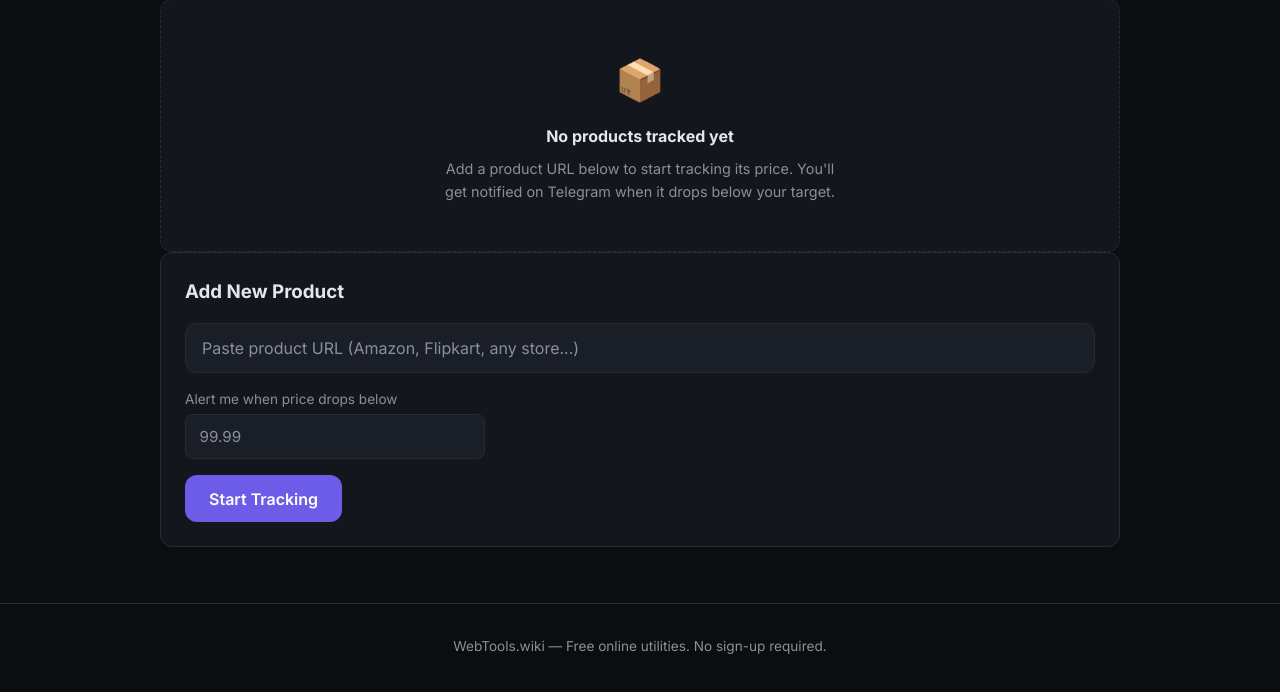
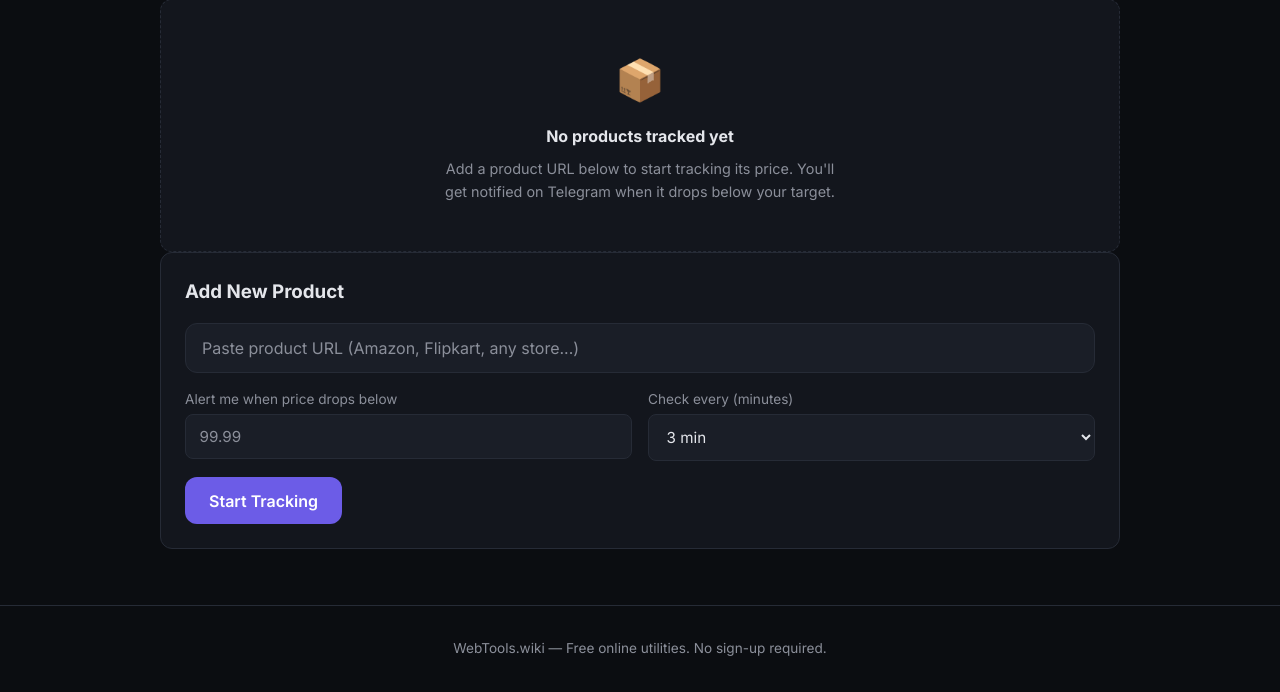
Before and after one commit to ShwetankDhyani/web-tools, a Flask app: page /price-tracker in a window 1280 px wide. Shown: the part 324-1016 px from the top of the page. Before the commit the page ends 978 px from the top, so only its background shows below. Run offline with Flask 3, Linux system fonts and the light colour scheme; the visitor is signed in with stand-in values (Sample User, id 1); data comes from the database, SQL or seed files in the repository; data that the repository does not hold is empty; some libraries are stand-ins or nearby versions.

Commit message:
Add check intervals, themed error pages, and admin badge on remote branch.
Per-product tracking frequency (2–60 min) with cron due filtering; friendly 404/500 pages; visible Admin badge and dashboard link for Telegram admins.

Co-authored-by: Cursor <cursoragent@cursor.com>

```diff
--- a/app.py
+++ b/app.py
@@ -92,6 +92,7 @@ def _init_db():
         ("tracked_products", "username", "TEXT NOT NULL DEFAULT ''"),
         ("tracked_products", "error_count", "INTEGER DEFAULT 0"),
         ("tracked_products", "last_error", "TEXT DEFAULT ''"),
+        ("tracked_products", "check_interval", "INTEGER NOT NULL DEFAULT 3"),
     ]
     for table, column, col_type in migrations:
         try:
@@ -116,6 +117,14 @@ ADMIN_USERNAME = os.environ.get("ADMIN_USERNAME", "").lower().strip()
 def _get_current_user() -> str | None:
     """Return the logged-in Telegram username from session, or None."""
     return session.get("telegram_user")
+
+
+def _clamp_check_interval(minutes) -> int:
+    try:
+        val = int(minutes)
+    except (TypeError, ValueError):
+        val = 3
+    return max(2, min(60, val))
 
 
 def _is_admin() -> bool:
@@ -200,8 +209,34 @@ def price_tracker_page():
 @login_required
 def price_tracker_admin_page():
     if not _is_admin():
-        return redirect(url_for("price_tracker_page"))
+        return render_template(
+            "404.html",
+            error_code=403,
+            error_msg="Admin access required.",
+        ), 403
     return render_template("price_tracker_admin.html")
+
+
+@app.errorhandler(404)
+def not_found(e):
+    if request.path.startswith("/api/"):
+        return jsonify({"error": "Not found"}), 404
+    return render_template(
+        "404.html",
+        error_code=404,
+        error_msg="We couldn't find that page. It may have moved or the link might be wrong.",
+    ), 404
+
+
+@app.errorhandler(500)
+def server_error(e):
+    if request.path.startswith("/api/"):
+        return jsonify({"error": "Internal server error"}), 500
+    return render_template(
+        "404.html",
+        error_code=500,
+        error_msg="Something went wrong on our end. Please try again in a moment.",
+    ), 500
 
 
 @app.route("/price-tracker/login")
@@ -941,6 +976,7 @@ def price_track():
         return jsonify({"error": "A valid target price is required"}), 400
 
     target_price = float(target_price)
+    check_interval = _clamp_check_interval(data.get("check_interval", 3))
 
     # Scrape current price
     name, current_price = _scrape_price(url)
@@ -955,9 +991,13 @@ def price_track():
     conn = _get_db()
     conn.execute(
         """INSERT INTO tracked_products
-           (id, url, name, current_price, target_price, currency, username, last_checked, created_at, price_history)
-           VALUES (?, ?, ?, ?, ?, ?, ?, ?, ?, ?)""",
-        (product_id, url, name, current_price, target_price, currency, user, now, now, json.dumps(history)),
+           (id, url, name, current_price, target_price, currency, username,
+            last_checked, created_at, price_history, check_interval)
+           VALUES (?, ?, ?, ?, ?, ?, ?, ?, ?, ?, ?)""",
+        (
+            product_id, url, name, current_price, target_price, currency, user,
+            now, now, json.dumps(history), check_interval,
+        ),
     )
     conn.commit()
     conn.close()
@@ -981,9 +1021,42 @@ def price_track():
         "current_price": current_price,
         "target_price": target_price,
         "currency": currency,
+        "check_interval": check_interval,
         "message": "Product is now being tracked!",
         "already_below": current_price is not None and current_price <= target_price,
     })
+
+
+@app.route("/api/price/update/<product_id>", methods=["PATCH"])
+@api_login_required
+def price_update(product_id: str):
+    """Update check interval for a tracked product."""
+    user = _get_current_user()
+    conn = _get_db()
+    product = conn.execute(
+        "SELECT * FROM tracked_products WHERE id = ?", (product_id,)
+    ).fetchone()
+    if not product:
+        conn.close()
+        return jsonify({"error": "Product not found"}), 404
+    product = dict(product)
+    if not _is_admin() and product["username"] != user:
+        conn.close()
+        return jsonify({"error": "Not allowed"}), 403
+
+    data = request.get_json(force=True)
+    if "check_interval" not in data:
+        conn.close()
+        return jsonify({"error": "Nothing to update"}), 400
+
+    interval = _clamp_check_interval(data["check_interval"])
+    conn.execute(
+        "UPDATE tracked_products SET check_interval = ? WHERE id = ?",
+        (interval, product_id),
+    )
+    conn.commit()
+    conn.close()
+    return jsonify({"ok": True, "check_interval": interval})
 
 
 @app.route("/api/price/products")
--- a/static/css/style.css
+++ b/static/css/style.css
@@ -1027,6 +1027,56 @@ img { max-width: 100%; height: auto; }
 }
 .admin-link a:hover { text-decoration: underline; }
 
+.error-page {
+  text-align: center;
+  padding: 4rem 1rem;
+  max-width: 520px;
+  margin: 0 auto;
+}
+.error-code {
+  font-size: 5rem;
+  font-weight: 800;
+  background: linear-gradient(135deg, var(--primary), var(--accent));
+  -webkit-background-clip: text;
+  -webkit-text-fill-color: transparent;
+  background-clip: text;
+  line-height: 1;
+  margin-bottom: 0.5rem;
+}
+.error-page h1 { font-size: 1.75rem; margin-bottom: 0.75rem; }
+.error-msg { color: var(--text-muted); margin-bottom: 2rem; line-height: 1.6; }
+.error-actions {
+  display: flex;
+  gap: 1rem;
+  justify-content: center;
+  flex-wrap: wrap;
+}
+
+.form-field select,
+.interval-edit select {
+  width: 100%;
+  padding: 0.75rem 0.85rem;
+  border: 1px solid var(--border);
+  border-radius: 8px;
+  background: var(--surface-2);
+  color: var(--text);
+  font-size: 0.95rem;
+  font-family: var(--font);
+  outline: none;
+  cursor: pointer;
+}
+.interval-edit {
+  display: flex;
+  align-items: center;
+  gap: 0.5rem;
+  margin-top: 0.5rem;
+  font-size: 0.8rem;
+}
+.interval-edit label { color: var(--text-muted); }
+.interval-edit select { width: auto; min-width: 100px; padding: 0.35rem 0.5rem; font-size: 0.8rem; }
+.product-meta .meta-sep { opacity: 0.5; }
+.user-info .badge-admin { margin-left: 0.5rem; vertical-align: middle; }
+
 /* ---- Login Page ---- */
 .login-page {
   max-width: 440px;
--- a/static/js/price_tracker.js
+++ b/static/js/price_tracker.js
@@ -13,7 +13,8 @@ function loadUserInfo() {
       }
       document.getElementById("currentUser").textContent = data.username;
       if (data.is_admin) {
-        document.getElementById("adminLink").style.display = "";
+        document.getElementById("adminBadge").classList.remove("hidden");
+        document.getElementById("adminLink").classList.remove("hidden");
       }
     });
 }
@@ -56,6 +57,7 @@ function testNotification() {
 function trackProduct() {
   const url = document.getElementById("productUrl").value.trim();
   const targetPrice = document.getElementById("targetPrice").value;
+  const checkInterval = parseInt(document.getElementById("checkInterval").value, 10);
 
   if (!url || !targetPrice) {
     showError("Please fill in both fields.");
@@ -76,6 +78,7 @@ function trackProduct() {
     body: JSON.stringify({
       url: url,
       target_price: parseFloat(targetPrice),
+      check_interval: checkInterval,
     }),
   })
     .then((r) => r.json().then((data) => ({ ok: r.ok, data })))
@@ -90,7 +93,7 @@ function trackProduct() {
 
       status.classList.remove("hidden");
       const cur = data.currency || "$";
-      let msg = `<strong>${data.name || "Product"}</strong> is now being tracked.`;
+      let msg = `<strong>${data.name || "Product"}</strong> is now being tracked every ${data.check_interval || 3} min.`;
       if (data.current_price !== null) {
         msg += ` Current price: <strong>${cur}${data.current_price.toLocaleString(undefined, {minimumFractionDigits: 2, maximumFractionDigits: 2})}</strong>.`;
       } else {
@@ -148,6 +151,9 @@ function renderProduct(p) {
   const lastChecked = p.last_checked
     ? timeAgo(new Date(p.last_checked))
     : "Never";
+
+  const interval = p.check_interval || 3;
+  const intervalLabel = `${interval} min`;
 
   let statusBadge;
   if (p.notified) {
@@ -213,6 +219,12 @@ function renderProduct(p) {
         </div>
         <div class="product-meta">
           <span>Checked ${lastChecked}</span>
+          <span class="meta-sep">·</span>
+          <span>Every ${intervalLabel}</span>
+        </div>
+        <div class="interval-edit">
+          <label>Check every</label>
+          <select onchange="updateInterval('${p.id}', this)">${intervalOptions(interval)}</select>
         </div>
         ${chartSvg}
       </div>
@@ -222,6 +234,31 @@ function renderProduct(p) {
       </div>
     </div>
   `;
+}
+
+function intervalOptions(selected) {
+  const sel = selected || 3;
+  let html = "";
+  for (let m = 2; m <= 60; m++) {
+    html += `<option value="${m}"${m === sel ? " selected" : ""}>${m} min</option>`;
+  }
+  return html;
+}
+
+function updateInterval(productId, selectEl) {
+  const interval = parseInt(selectEl.value, 10);
+  fetch(`/api/price/update/${productId}`, {
+    method: "PATCH",
+    headers: { "Content-Type": "application/json" },
+    body: JSON.stringify({ check_interval: interval }),
+  })
+    .then((r) => r.json().then((data) => ({ ok: r.ok, data })))
+    .then(({ ok, data }) => {
+      if (!ok) {
+        showError(data.error || "Could not update interval.");
+        loadProducts();
+      }
+    });
 }
 
 function timeAgo(date) {
--- a/templates/price_tracker.html
+++ b/templates/price_tracker.html
@@ -10,6 +10,7 @@
   <div class="user-bar">
     <div class="user-info">
       Logged in as <strong>@<span id="currentUser"></span></strong>
+      <span id="adminBadge" class="badge badge-admin hidden">Admin</span>
     </div>
     <div class="user-actions">
       <button class="btn-secondary btn-sm" id="testNotifBtn" onclick="testNotification()">Test Alert</button>
@@ -48,16 +49,24 @@
     <div class="form-row">
       <input type="url" id="productUrl" placeholder="Paste product URL (Amazon, Flipkart, any store...)" />
     </div>
-    <div class="form-row-single">
+    <div class="form-row-half">
       <div class="form-field">
         <label for="targetPrice">Alert me when price drops below</label>
         <input type="number" id="targetPrice" placeholder="99.99" step="0.01" min="0" />
+      </div>
+      <div class="form-field">
+        <label for="checkInterval">Check every (minutes)</label>
+        <select id="checkInterval">
+          {% for m in range(2, 61) %}
+          <option value="{{ m }}"{% if m == 3 %} selected{% endif %}>{{ m }} min</option>
+          {% endfor %}
+        </select>
       </div>
     </div>
     <button class="btn-primary" id="trackBtn" onclick="trackProduct()">Start Tracking</button>
   </div>
 
-  <div class="admin-link" id="adminLink" style="display:none;">
+  <div class="admin-link hidden" id="adminLink">
     <a href="/price-tracker/admin">Admin Dashboard</a> — manage all products, view errors, bulk cleanup
   </div>
 </section>
```
Also changed, not shown: check_prices.py (+32 -9 lines), templates/404.html (added, +14 -0 lines).
